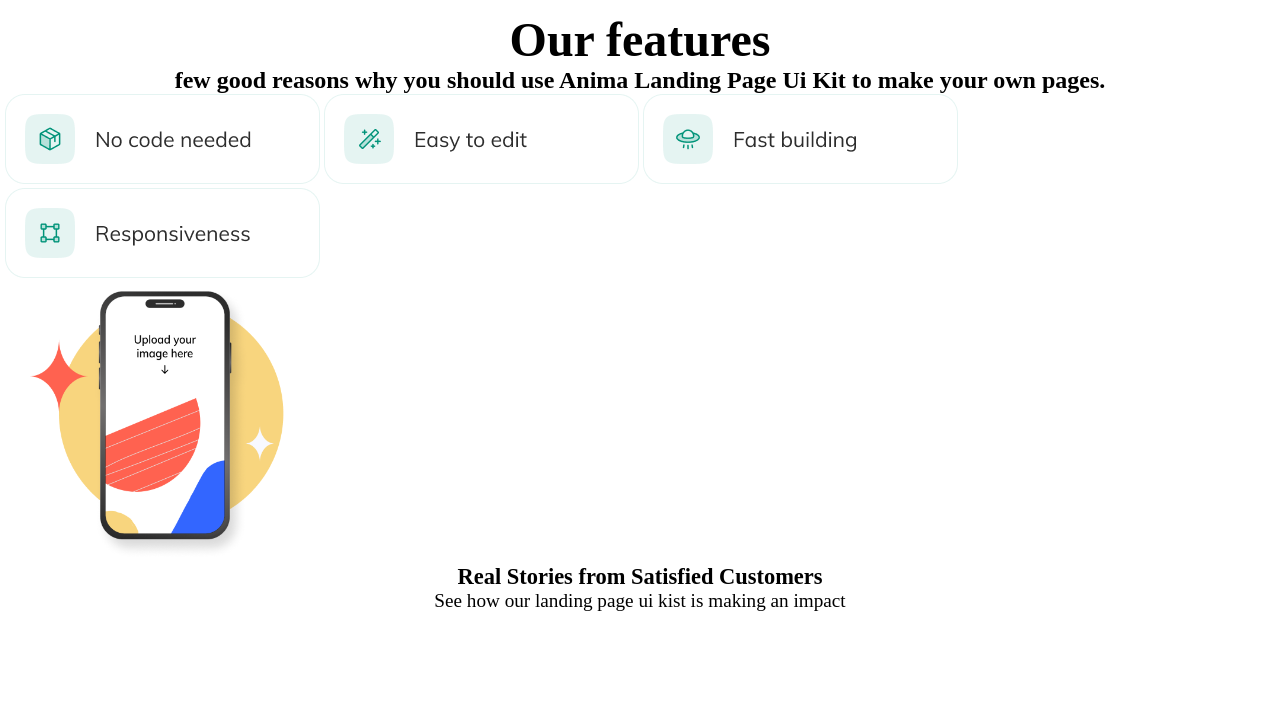
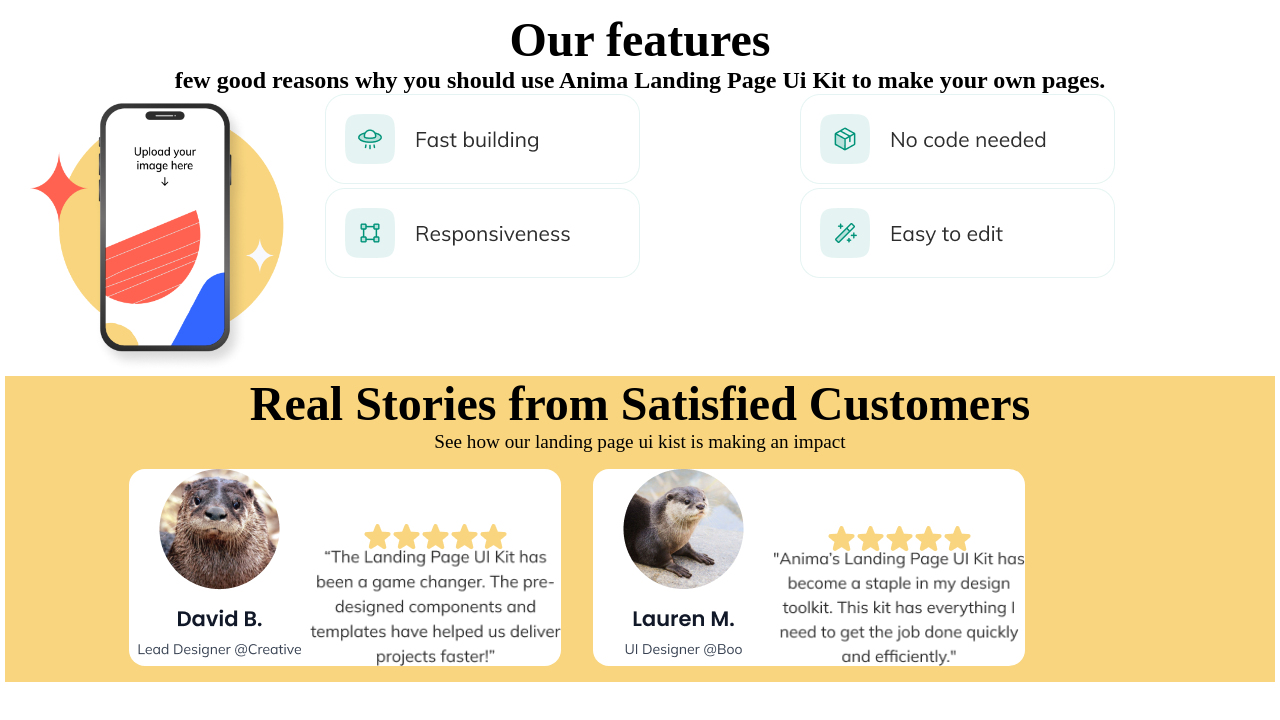
Before and after one commit to SerafinMLG/202309-w1weekend-alfredo-serafin, a website: page index.html in a window 1280 px wide. Drawn offline with Linux system fonts and the light colour scheme.

Commit message:
Add responsive version

```diff
--- a/index.html
+++ b/index.html
@@ -10,31 +10,55 @@
 <body>
   <main>
 
-      <section>
+    <div>
+      <h1>Our features</h1>
+      <h2>few good reasons why you should use Anima Landing Page Ui Kit to make your own pages.</h2>
 
-        <h1>Our features</h1>
-        <h2>few good reasons why you should use Anima Landing Page Ui Kit to make your own pages.</h2>
-        <img src="resources/no code.png" alt="iconos" class="images">
-        <img src="./resources/easy.png" alt="">
-        <img src="./resources/fastbuilding.png" alt="" class="images">
-        <img src="./resources/responsive.png" alt="" class="images">
-
-
+    </div>
+    <section class="container1">
+      <div class="pictures">
+        <div>
+          <img src="resources/no code.png" alt="iconos" class="images">
+          <img src="./resources/easy.png" alt="iconos" class="images">
+        </div>
+        <div>
+          <img src="./resources/fastbuilding.png" alt="iconos" class="images">
+          <img src="./resources/responsive.png" alt="iconos" class="images">
+        </div>
+        <section>
+          <img src="resources/movil.png" alt="imagen de un smartphone" class="images">
+        </section>
       </section>
-      <section>
-        <img src="resources/movil.png" alt="imagen de un smartphone" class="images">
-        <!-- <img src="./resources/nutria1.png" alt="imagen de una nutria">
-        <img src="./resources/nutria2.png" alt="imagen de nutria">
-        <img src="./resources/nutria3.png" alt="imagen de una nutria"> -->
-
-
-      </section>
+      </div>
 
 
       <section class="page4">
 
         <h3>Real Stories from Satisfied Customers</h3>
         <p>See how our landing page ui kist is making an impact</p>
+        <div class="images2">
+          <section class="review">
+            <div>
+              <img src="./resources/LaurenM.png" alt="">
+            </div>
+            <div class="stars">
+              <img src="./resources/TextLaurenM.png" alt="">
+              <img src="./resources/Star Rating.png" alt="">
+            </div>
+          </section>
+          <section class="review">
+            <div>
+              <img src="./resources/David.png" alt="">
+            </div>
+            <div class="stars">
+              <img src="./resources/TextDavidB.png" alt="">
+              <img src="./resources/Star Rating.png" alt="">
+            </div>
+          </section>
+        </div>
+
+
+
 
       </section>
       <article>
--- a/sass/style.scss
+++ b/sass/style.scss
@@ -4,10 +4,26 @@
   padding: 0;
 }
 
-@media(min-width: 375px) {
-  // body {
-  //   padding: 8px 4px; /* Ajustar el espaciado para dispositivos móviles */
-  // }
+@media(min-width: 550px) {
+  .container1, .pictures {
+    display: flex;
+    flex-direction: row-reverse;
+    justify-content:flex-end;
+  }
+  .images2 {
+    display: flex;
+    flex-direction: row-reverse;
+    justify-content:flex-end;
+    text-align: center;
+  }
+  .review {
+    display: flex;
+  }
+  .stars {
+    display: flex;
+    flex-direction: column-reverse;
+    marging: 1rem;
+  }
 
   // header {
   //   // justify-content: center;
@@ -31,6 +47,12 @@
   margin: 0;
 }
 
+.review {
+  background-color: white;
+  border-radius: 1rem;
+  margin: 1rem;
+}
+
 .page2 {
   // display: flex;
   // justify-content: center;
@@ -47,7 +69,7 @@
     justify-content: center;
   }
 
-  h1 {
+  h1, h3 {
   font-size: 3rem;
   display: flex;
   justify-content: center;
@@ -63,8 +85,7 @@
 
 .images2 {
   justify-content: center;
-  max-width: 400px;
-  max-height: 400px;
+  max-width: 90%;
 }
 
 .page4 {
@@ -73,6 +94,6 @@
   display: block;
   justify-content: center;
   text-align: center;
-
+  background-color: $secundary-color;
 
 }
```
Also changed, not shown: resources/David.png (added), resources/LaurenM.png (added), resources/Star Rating.png (added), resources/Testimonial Card1.png (added), resources/Testimonial Card2.png (added), resources/TextDavidB.png (added), resources/TextLaurenM.png (added), sass/style.css, 1 other file.
